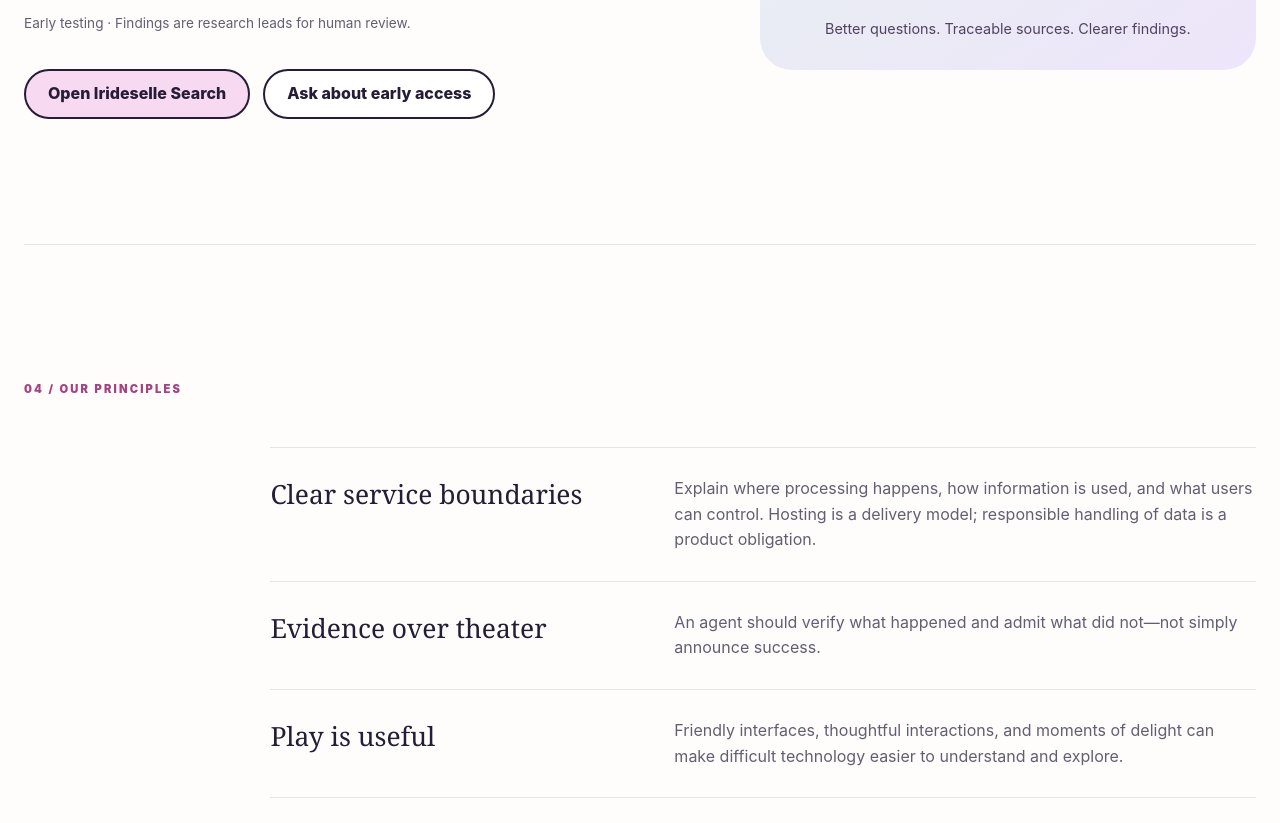
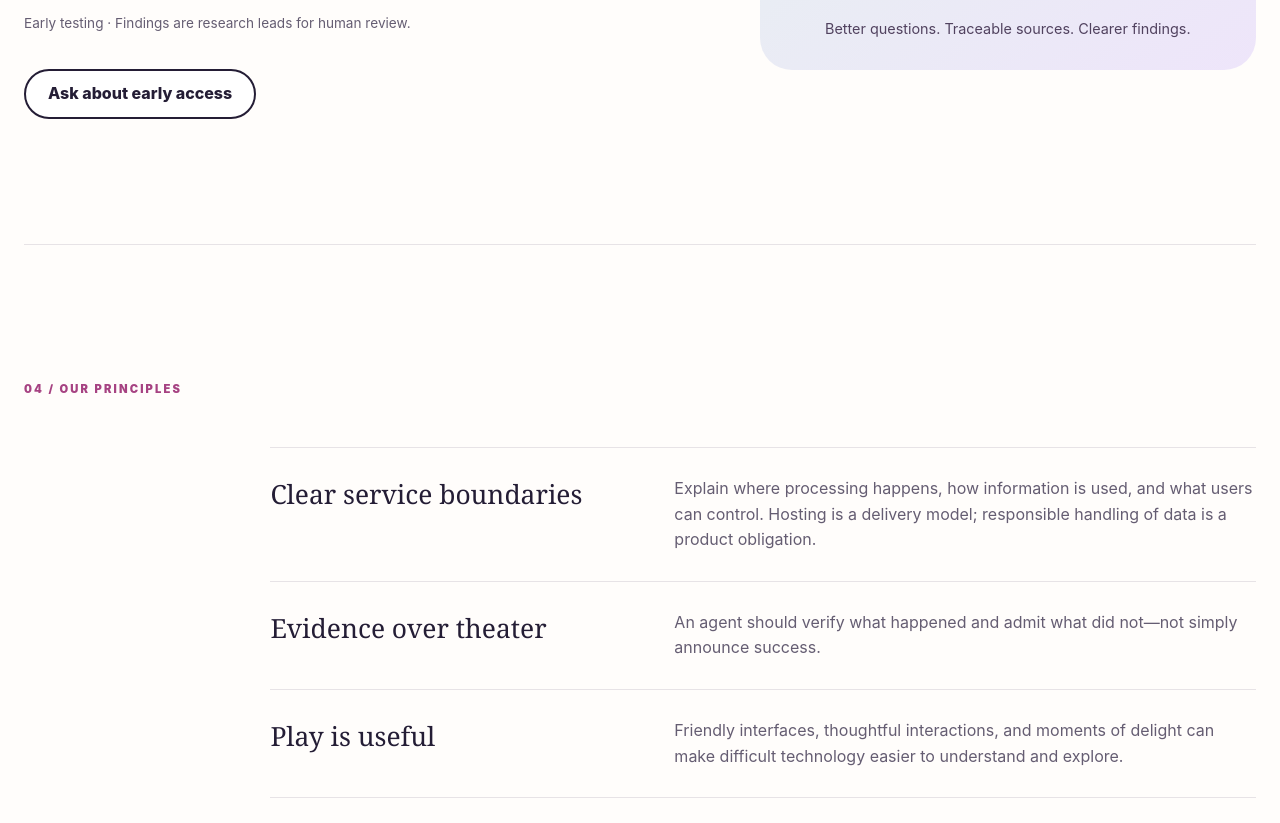
Before and after one commit to Jnthhrn8/tethered-unicorn-labs, a plain HTML site: page index.html in a window 1280 px wide. Shown: the part 3119-3942 px from the top of the page. Drawn offline with Linux system fonts and the light colour scheme.

Commit message:
Remove direct Irideselle launch link from homepage

```diff
--- a/index.html
+++ b/index.html
@@ -103,7 +103,7 @@
             <li>Organized case folders with reports and supporting evidence</li>
           </ul>
           <p class="product-stage">Early testing · Findings are research leads for human review.</p>
-          <div class="actions"><a class="button" href="https://irideselle.tetheredunicorn.com/">Open Irideselle Search</a><a class="button secondary" href="contact.html?topic=irideselle">Ask about early access</a></div>
+          <div class="actions"><a class="button secondary" href="contact.html?topic=irideselle">Ask about early access</a></div>
         </div>
         <figure class="irideselle-brand">
           <img src="assets/irideselle-logo.png" width="512" height="512" loading="lazy" alt="Irideselle Search pastel detective unicorn with a hat, monocle, and pipe" />
```
